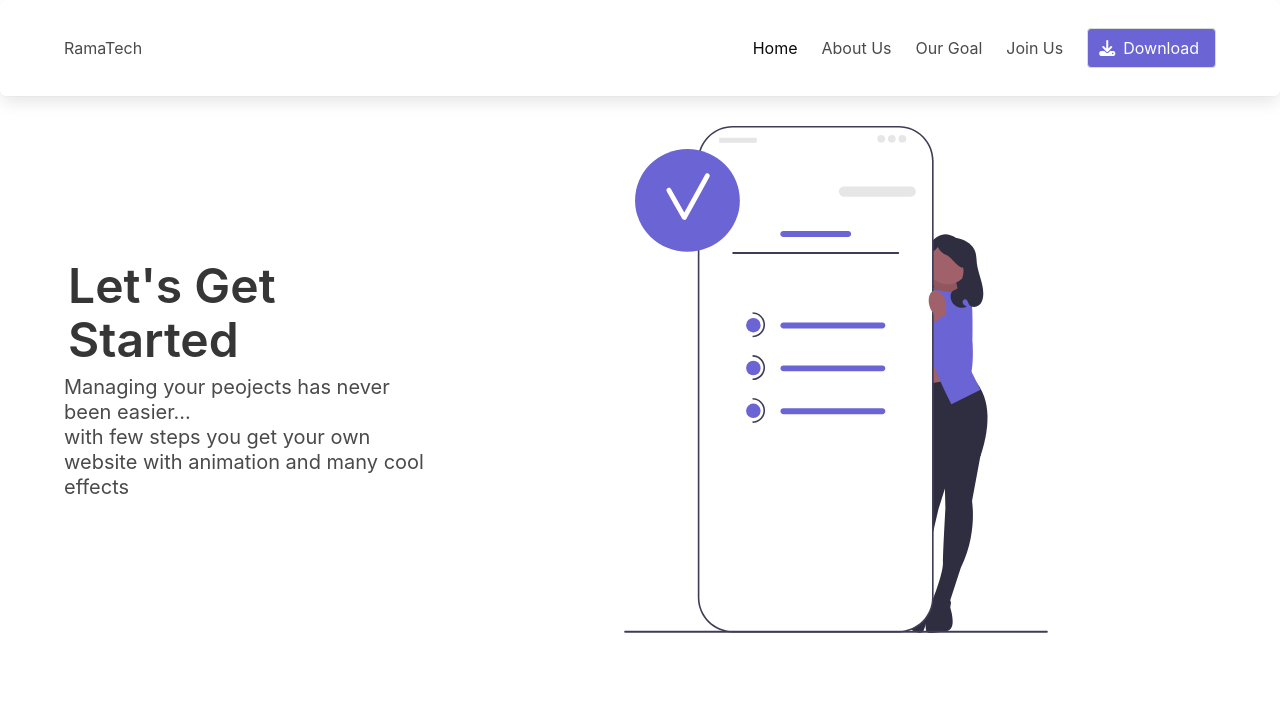
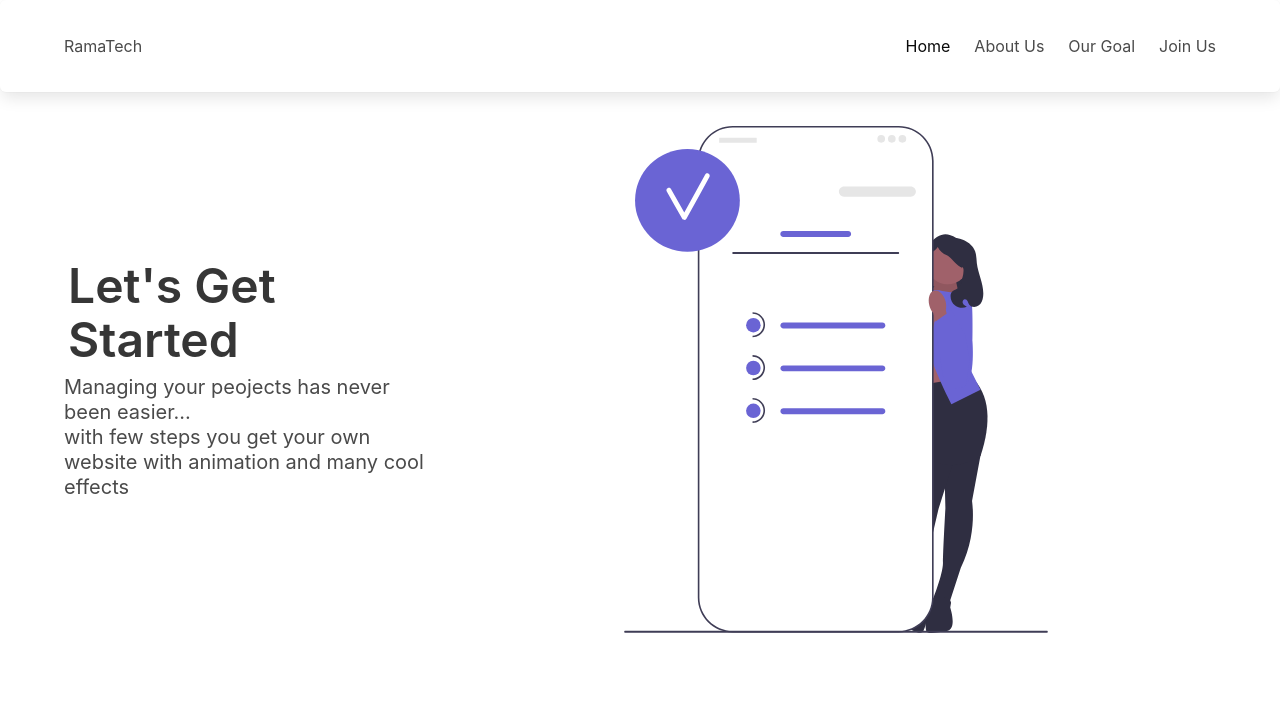
Before and after one commit to RammRomm/niceCompany, a plain HTML site: page index.html in a window 1280 px wide. Shown: the top 704 px of the page. Drawn offline with nearby package versions, Linux system fonts and the light colour scheme.

Commit message:
remove the download button

```diff
--- a/index.html
+++ b/index.html
@@ -36,13 +36,7 @@
                 <a href="#goal" class="navbar-item">Our Goal</a>
                 <a href="#join" class="navbar-item">Join Us</a>
 
-                <span class="navbar-item">
-                  <a href="#" class="button ">
-                    <span class="icon"><i class="fa fa-download"></i></span>
-                    <span>Download</span></a
-                  >
-                </span>
-              </div>
+                              </div>
             </div>
           </div>
         </nav>
```
